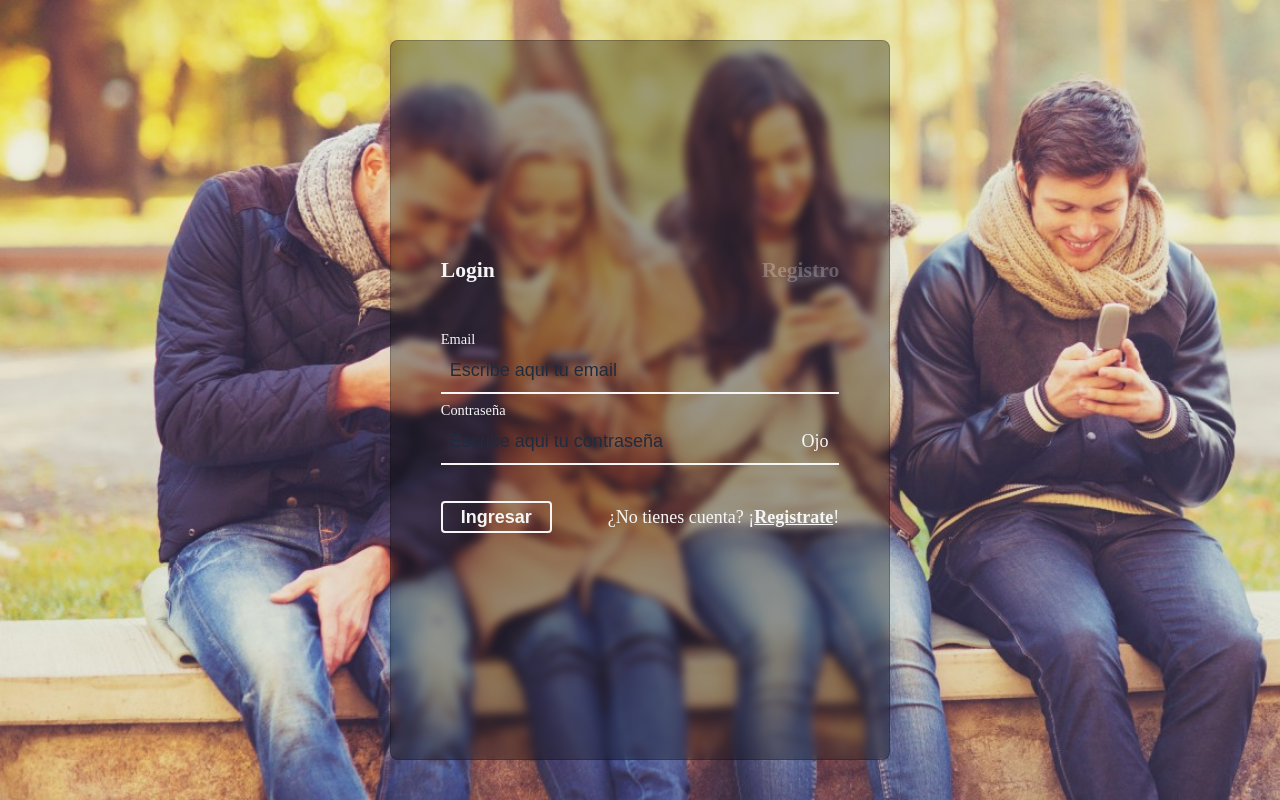
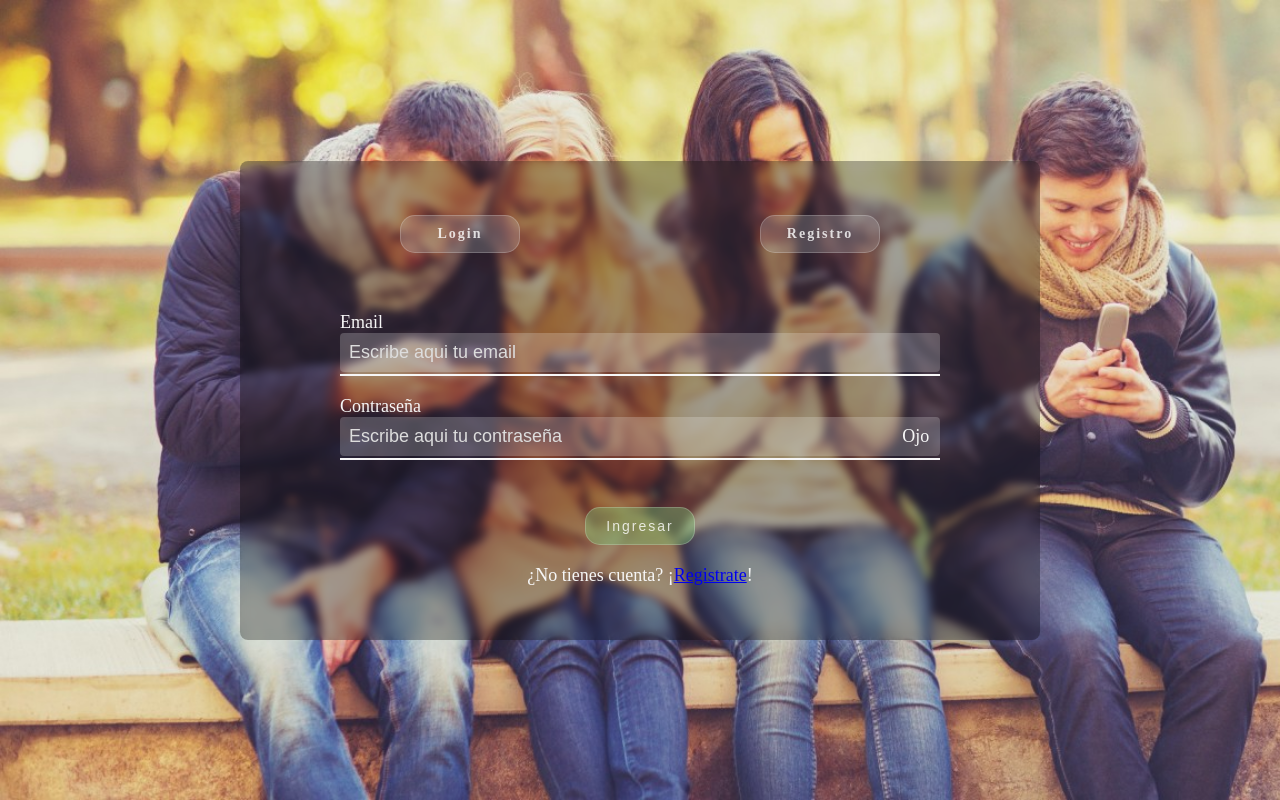
Before and after one commit to Bartoloni00/ChatLand, a PHP site: page /chatLand/ in a window 1280 px wide. Run offline with PHP 8.4, Linux system fonts and the light colour scheme.

Commit message:
update css
+ Recoded css, login and register

```diff
--- a/sitio/css/estilos.css
+++ b/sitio/css/estilos.css
@@ -4,140 +4,165 @@
     box-sizing: border-box;
     font-size: 18px;
 }
+
 main{
-    max-width: 1366px;
+    /* max-width: 1366px; Interiere con el background de los contenedores del registro/logeo */
     margin: auto;
     background-color: #202B3E;
 }
-.login{
-    display: flex;
-    align-items: center;
+
+.auth-contenedor{
     width: 100%;
-    height: 100vh;
-    justify-content: space-between;
+    min-height: 100vh;
     background-image: url('../assets/whatsapp-wallpaper-header.jpg');
     background-repeat: no-repeat;
     background-size: cover;
-    backdrop-filter: contrast(50%);
-}
-.login>article{
-    margin: auto;
-    width: 100%;
-    height: 90vh;
-    max-width: 500px;
-    border: 1px solid #03030333;
-     background-color: #03030355;
-     backdrop-filter: blur(4px);
-    border-radius: 8px;
+
     display: flex;
     flex-direction: column;
     align-items: center;
     justify-content: center;
+}
+
+.auth-contenedor > article{
+    width: 90%;
+    max-width: 800px;
+    min-width: 300px;
+    border-radius: 8px;
+    margin: 0px auto;
     padding: 3em 0;
     color: #f6f6f6;
+    background-color: rgba(3, 3, 3, 0.3);
+    backdrop-filter: blur(4px);
+
+    display: flex;
+    flex-direction: column;
+    align-items: center;
 }
-.login form{
-    width: 80%;
+
+.form-auth{
+    width: 95%;
+    max-width: 600px;
 }
-.login-titulos{
-    display: flex;
-    width: 80%;
-    margin-bottom: 1em;
-    justify-content: space-between;
-    align-items: center;
+
+.auth-titulo{
+    width: 90%;
+    min-width: 270px;
+    text-align: center;
     font-weight: 700;
     color: #aeaeae;
+    margin-bottom: 1em;
+
+    display: flex;
+    flex-direction: row;
+    justify-content: space-around;
 }
-.login-titulos>h1, .login-titulos>a{
-    color: #f6f6f6;
+
+.auth-titulo > a{
     text-decoration: none;
-    font-size: 1.2em;
+    display: block;
+    width: 120px;
+    padding: 10px 20px;
+    border-radius: 15px;
+    background-color: rgba(255,255,255,0.2);
+    border: 1px solid rgba(255,255,255,0.2);
+    backdrop-filter: blur(30px);
+    color: rgba(255,255,255,0.8);
+    font-size: 14px;
+    letter-spacing: 2px;
+    cursor: pointer;
 }
-.login-titulos>a{
-    color: #f6f6f644;
-}
-.login .input-container{
-    margin: auto;
-    max-width: 450px;
+
+.input-container{
     display: flex;
     flex-direction: column;
-    justify-content: center;
-    align-items: flex-start;
+    margin: 20px auto;
 }
-.input-container label{
-    padding: .6em 0 .2em 0;
-    font-size: .8em;
-}
+
 .input-container input{
     width: 100%;
     padding: .5em;
-    background-color: #f6f6f600;
+    background-color: rgba(246, 246, 246, 0.222);
+    border-radius: 4px;
     border: none;
     transition: all .2s;
 }
 .input-container input::placeholder{
-    color: #202B3E;
+    color: #ddd;
 }
+
 .input-container input:focus{
     outline: none;
     border: none;
-    background-color: #f6f6f6;
+    background-color: rgba(246, 246, 246, 0.444);
     border-radius: 4px;
 }
+
 .input-container::after{
     content: '';
     width: 100%;
     height: 2px;
     border-bottom: 2px solid #f6f6f6;
 }
+
 .input-container div{
-    width: 100%;
     display: flex;
     justify-content: center;
     align-items: center;
 }
+
 .input-container #ojo{
     cursor: pointer;
     padding: .5em .6em;
     transition: all .2s;
+    background-color: rgba(246, 246, 246, 0.222);
+    border-radius: 0px 4px 4px 0px;
 }
+
 .input-container #ojo:hover{
-    background: #f6f6f6;
-    color: #202B3E;
-    border-radius: 4px;
-}
-.login form>div{
-    display: flex;
-    justify-content: space-between;
-    align-items: center;
-}
-.login button{
-    background: none;
-    border: 2px solid #f6f6f6;
-    border-radius: 4px;
-    padding: .2em 1em;
-    cursor: pointer;
-    font-weight: bolder;
-    color: #f6f6f6;
-    transition: all .2s;
-}
-.login button:hover{
-    background-color: #f6f6f6;
+    background-color: rgba(246, 246, 246, 0.444);
     color: #202B3E;
 }
-.login p{
-    line-height: 50px;
-    font-size:  1em;
+
+.input-container > div > input[type="password"],
+.input-container > div > input[type="password"]:focus{
+    border-radius: 4px 0px 0px 4px;
 }
-.login p>a{
-    color: #f6f6f6;
-    font-weight: bolder;
+
+.form-auth > div{
+    display: flex;
+    flex-direction: column;
+    align-items: center;
+    justify-content: space-around;
 }
+
+.btn-auth{
+    padding: 10px 20px;
+    border-radius: 15px;
+    background-color: rgba(144, 238, 144, 0.333);
+    border: 1px solid rgba(255,255,255,0.2);
+    backdrop-filter: blur(30px);
+    color: rgba(255,255,255,0.8);
+    font-size: 14px;
+    letter-spacing: 2px;
+    cursor: pointer;
+    margin-bottom: 20px;
+}
+
+.btn-auth:hover{
+    background-color: rgba(144, 238, 144, 0.666);
+}
+
+.form-auth > div > p{
+    text-align: center;
+}
+
 fieldset{
     border: none;
     margin-bottom: 1.5em;
 }
-legend{
+
+fieldset > legend{
     visibility: hidden;
 }
 /*---------------------------------------Fin de login y registro----------------------------------------------*/
--- a/sitio/secciones/login.php
+++ b/sitio/secciones/login.php
@@ -1,10 +1,10 @@
-<section class="login">
+<section class="auth-contenedor">
     <article>
-        <div class="login-titulos">
-            <h1>Login</h1>
+        <div class="auth-titulo">
+            <a href="#">Login</a>
             <a href="index.php?s=registro">Registro</a>
         </div>
-        <form action="acciones/login.php" method="post">
+        <form action="acciones/login.php" method="post" class="form-auth">
             <fieldset>
                 <legend>Datos de registro</legend>
                 <div class="input-container">
@@ -20,7 +20,7 @@
                 </div>
             </fieldset>
             <div>
-                <button type="submit">Ingresar</button>
+                <button type="submit" class="btn-auth">Ingresar</button>
                 <p>¿No tienes cuenta? ¡<a href="index.php?s=registro">Registrate</a>!</p>
             </div>
         </form>
```
Also changed, not shown: sitio/secciones/registro.php (+6 -5 lines).
